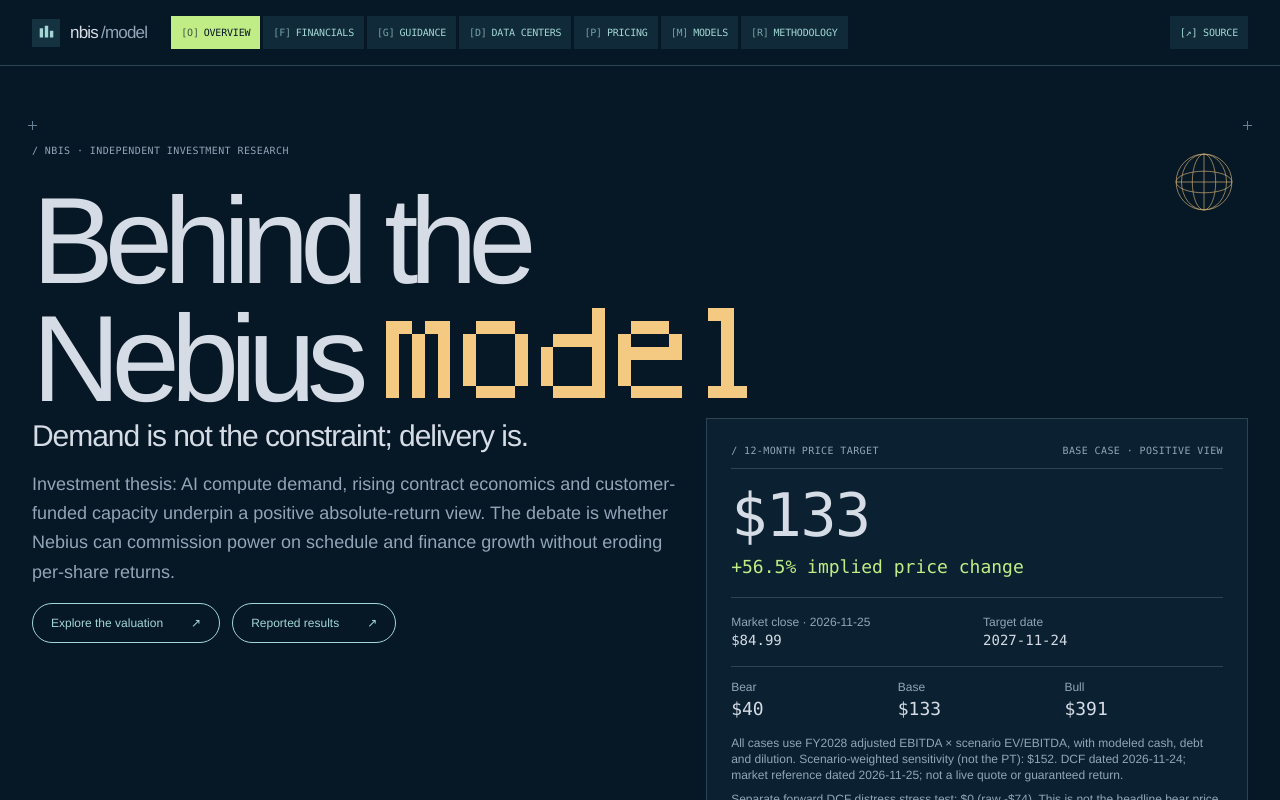
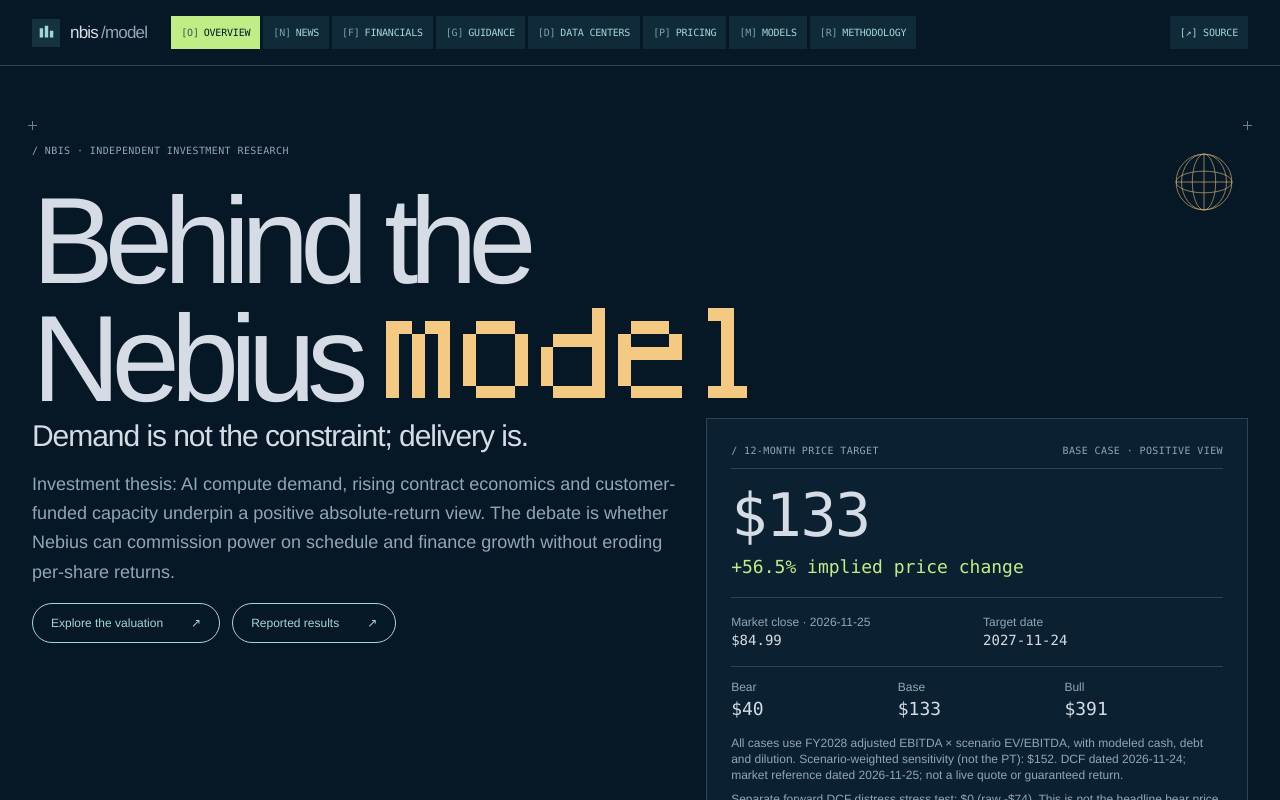
Before and after one commit to dfurry-boilermaker/nbismodel, a Next.js app: page / in a window 1280 px wide. Shown: the top 800 px of the page. Built offline with nearby package versions, Linux system fonts and the light colour scheme.

Commit message:
Integrate market intelligence: components/site-nav.tsx

```diff
--- a/components/site-nav.tsx
+++ b/components/site-nav.tsx
@@ -5,7 +5,7 @@ import { usePathname } from "next/navigation";
 import { useState } from "react";
 
 const LINKS = [
-  ["O", "Overview", "/"], ["F", "Financials", "/financials"],
+  ["O", "Overview", "/"], ["N", "News", "/news"], ["F", "Financials", "/financials"],
   ["G", "Guidance", "/guidance"], ["D", "Data centers", "/data-centers"],
   ["P", "Pricing", "/pricing"], ["M", "Models", "/models"],
   ["R", "Methodology", "/methodology"],
```
